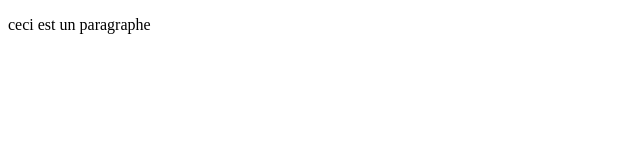
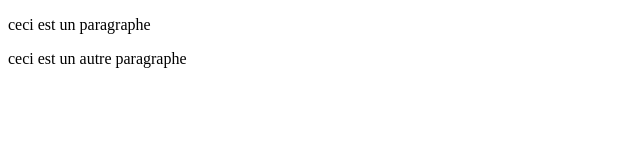
Before and after one commit to ElodieSimonnet/Dossier_test, a plain HTML site: page index.html in a window 1280 px wide. Shown: the whole page, without its empty margins (0-640 px from the left). Drawn offline with Linux system fonts and the light colour scheme.

Commit message:
red color added

```diff
--- a/CSS/styles.css
+++ b/CSS/styles.css
@@ -1,3 +1,6 @@
 header {
 
 }
+p {
+	color:red;
+}
--- a/index.html
+++ b/index.html
@@ -8,6 +8,6 @@
 </body>
 	<footer>
 		<p> ceci est un paragraphe</p>
-
+		<p> ceci est un autre paragraphe</p>
 	</footer>
 </html>
```
